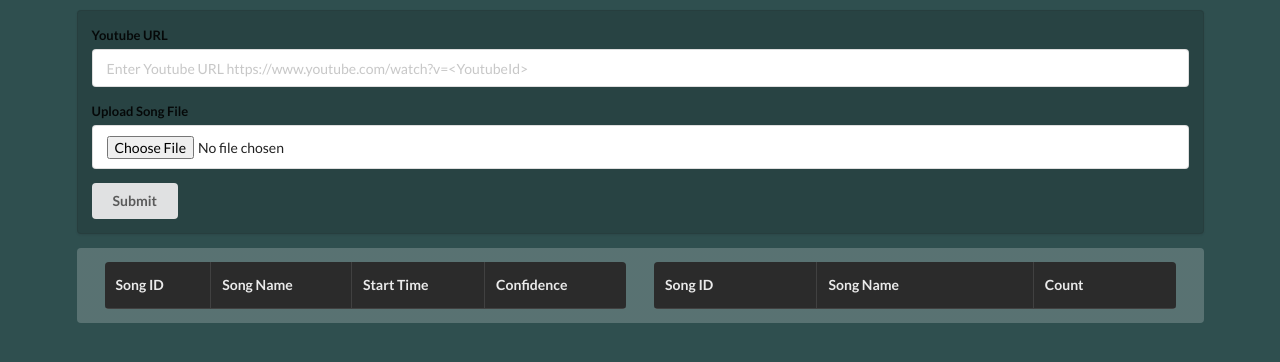
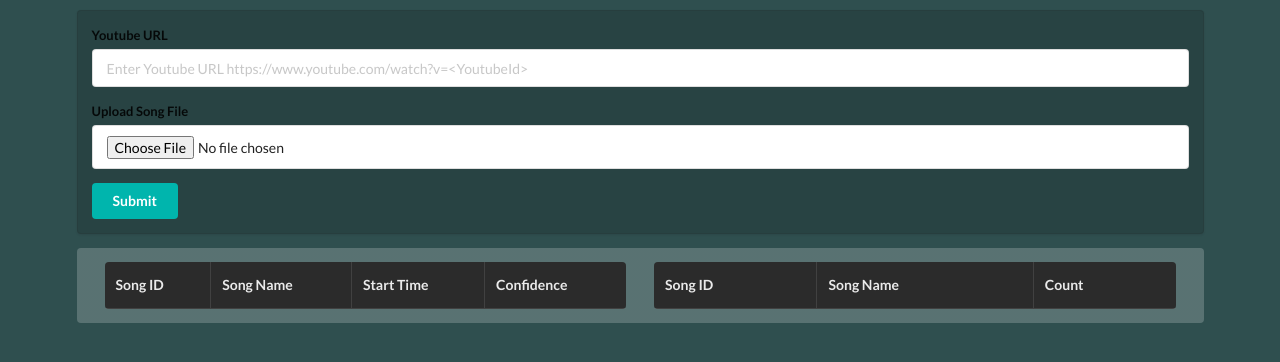
Before and after one commit to gjamuar/songfinder, a React (Create React App) app: page / in a window 1280 px wide. Shown: the top 362 px of the page. Built offline with nearby package versions, Linux system fonts and the light colour scheme.

Commit message:
changed button color

```diff
--- a/src/components/SearchBar.js
+++ b/src/components/SearchBar.js
@@ -34,7 +34,7 @@ class SearchBar extends React.Component {
                             files={this.state.files}
                             onChange={e => this.setState({ files: e.target.files })} />
                     </div>
-                    <button className="ui button" type='submit'>Submit</button>
+                    <button className="ui teal button" type='submit'>Submit</button>
 
                 </form>
             </div>
```
